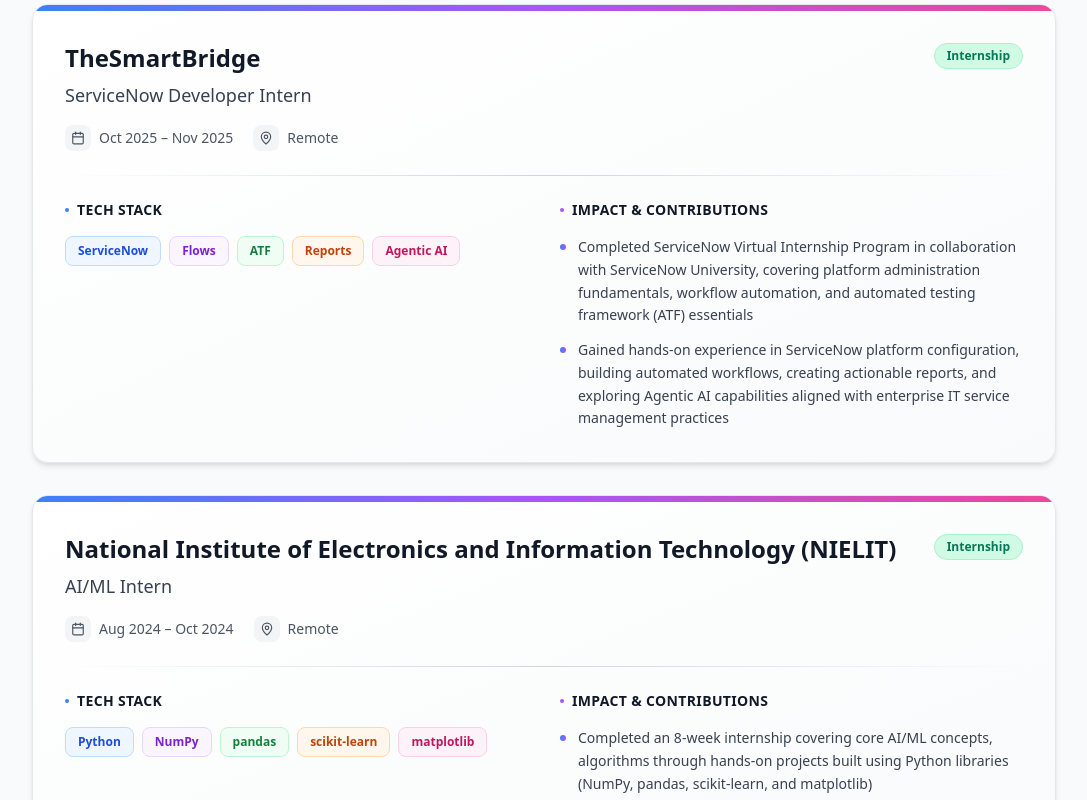
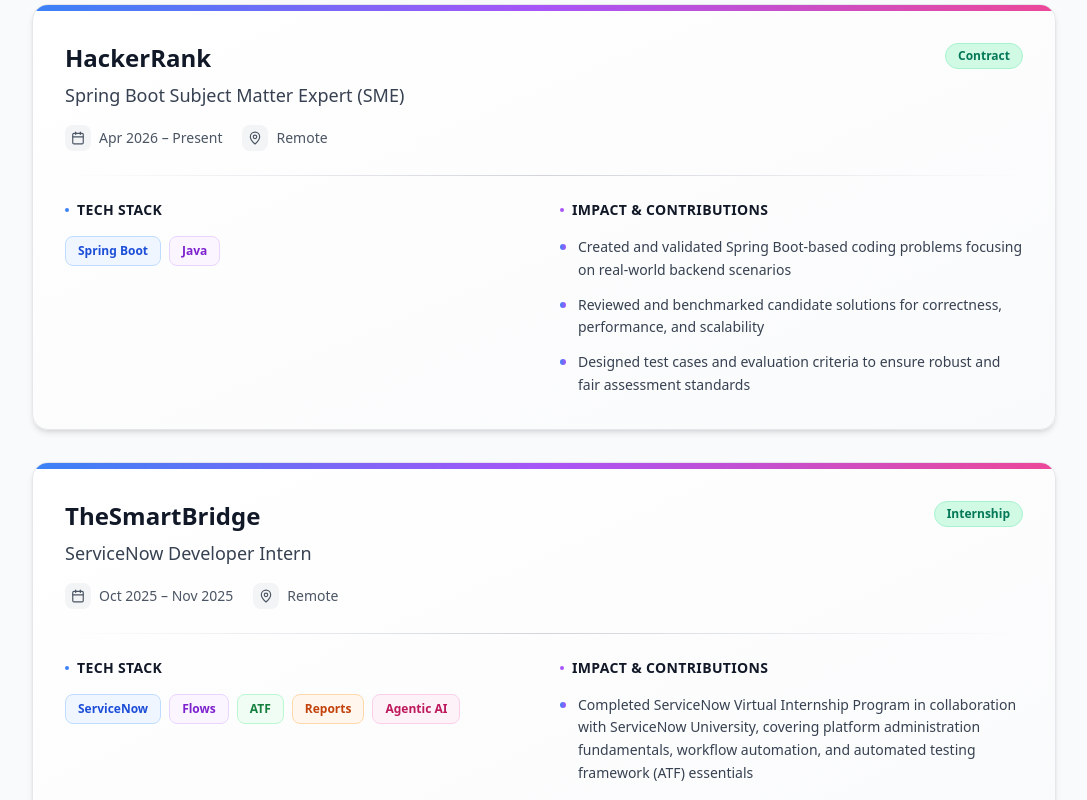
Before and after one commit to AjayKumbham/portfolio, a React (Vite) app: page /experience in a window 1280 px wide. Shown: the part 360-1160 px from the top of the page, without its empty margins (96-1183 px from the left). Built offline with nearby package versions, Linux system fonts and the light colour scheme.

Commit message:
feat: update professional experience and academic details

```diff
--- a/src/data/about.js
+++ b/src/data/about.js
@@ -1,7 +1,7 @@
 
 export const aboutData = {
-  intro: "Hello! I'm Kumbham Ajay Goud, a Computer Science undergraduate passionate about building intelligent, data-driven applications using full-stack development, AI automation & engineering, and data analysis.",
-  description: "I am currently pursuing a degree in Computer Science with a strong focus on full-stack web development, AI automation and engineering, and data analysis. I have built several real-world projects that integrate these domains, such as a social media automation platform and an enterprise-grade backend system. Ranked twice in the top 1% of NPTEL and maintaining a CGPA of 9.71, I combine academic excellence with practical, solution-driven development. I am highly adaptable, quick to learn new technologies, and continuously explore emerging tools and frameworks to build impactful, scalable systems.",
+  intro: "Hello! I'm Kumbham Ajay Goud, a Software Engineer passionate about building intelligent applications using full-stack development and AI automation & engineering.",
+  description: "I have pursued a degree in Computer Science with a strong focus on full-stack web development, DevOps and AI automation & engineering. I have built several real-world projects that integrate these domains, such as a social media automation platform and an enterprise-grade backend system. Ranked twice in the top 1% of NPTEL with a CGPA of 9.49, I combine a strong technical foundation with practical, solution-driven development. I am highly adaptable, quick to learn new technologies, and continuously explore emerging tools and frameworks to build impactful, scalable systems.",
   personality: [
     "Quick learner with strong problem-solving abilities",
     "Team player who enjoys collaborative development",
--- a/src/data/education.js
+++ b/src/data/education.js
@@ -5,7 +5,7 @@
     institution: "Vardhaman College of Engineering",
     university: "JNTUH, Hyderabad, India",
     duration: "2022 – 2026",
-    result: "CGPA: 9.63/10"
+    result: "CGPA: 9.49/10"
   },
   {
     id: 2,
--- a/src/data/experience.js
+++ b/src/data/experience.js
@@ -1,4 +1,20 @@
 export const experienceData = [
+  {
+    id: 4,
+    company: "HackerRank",
+    role: "Spring Boot Subject Matter Expert (SME)",
+    type: "Contract",
+    duration: "Apr 2026 – Present",
+    location: "Remote",
+    hasCertificate: false,
+    certificateUrl: null,
+    technologies: ["Spring Boot", "Java"],
+    responsibilities: [
+      "Created and validated Spring Boot-based coding problems focusing on real-world backend scenarios",
+      "Reviewed and benchmarked candidate solutions for correctness, performance, and scalability",
+      "Designed test cases and evaluation criteria to ensure robust and fair assessment standards"
+    ]
+  },
   {
     id: 1,
     company: "TheSmartBridge",
@@ -12,21 +28,6 @@
     responsibilities: [
       "Completed ServiceNow Virtual Internship Program in collaboration with ServiceNow University, covering platform administration fundamentals, workflow automation, and automated testing framework (ATF) essentials",
       "Gained hands-on experience in ServiceNow platform configuration, building automated workflows, creating actionable reports, and exploring Agentic AI capabilities aligned with enterprise IT service management practices"
-    ]
-  },
-  {
-    id: 2,
-    company: "National Institute of Electronics and Information Technology (NIELIT)",
-    role: "AI/ML Intern",
-    type: "Internship",
-    duration: "Aug 2024 – Oct 2024",
-    location: "Remote",
-    hasCertificate: false,
-    certificateUrl: null,
-    technologies: ["Python", "NumPy", "pandas", "scikit-learn", "matplotlib"],
-    responsibilities: [
-      "Completed an 8-week internship covering core AI/ML concepts, algorithms through hands-on projects built using Python libraries (NumPy, pandas, scikit-learn, and matplotlib)",
-      "Built ML models for prediction and analysis tasks, applying training, evaluation, and optimization techniques to real-world datasets."
     ]
   },
   {
```
